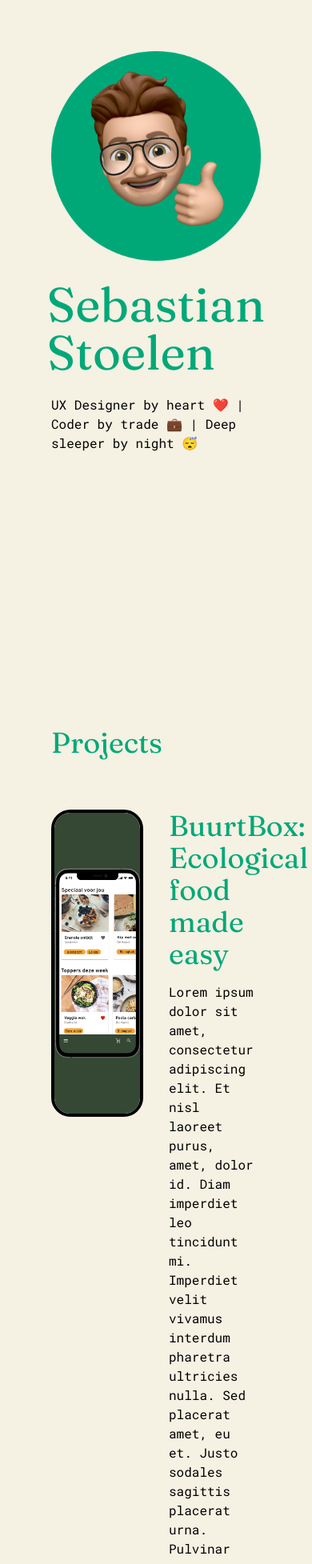
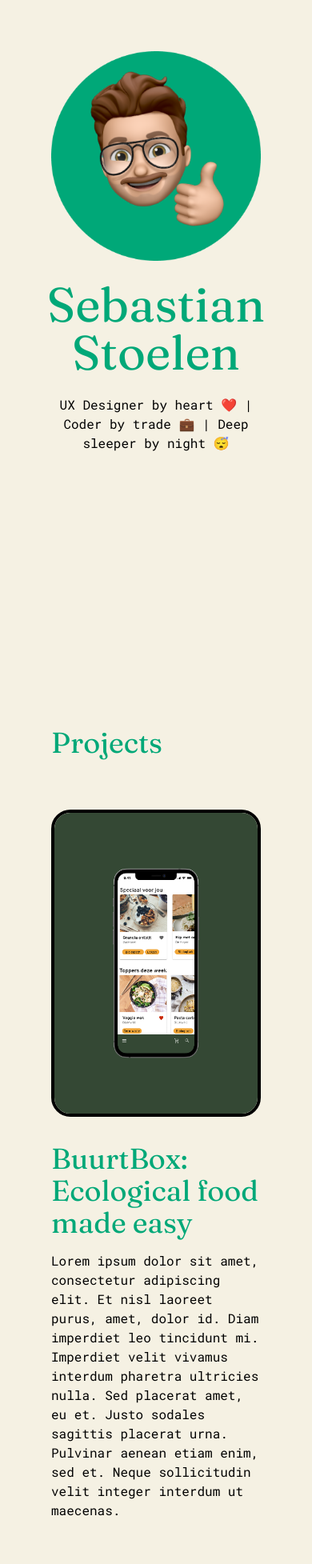
Before and after one commit to sebastianstoelen/portfolio, a Vue app: page / in a window 390 px wide. Shown: the top 1955 px of the page at 80% size. Built offline with nearby package versions, Linux system fonts and the light colour scheme.

Commit message:
Improve responsiveness

```diff
--- a/src/components/Hello.vue
+++ b/src/components/Hello.vue
@@ -1,12 +1,12 @@
 <template>
   <div class="flex flex-col items-center space-y-6">
     <img class="w-96" src="/src/assets/images/avatar.png" />
-    <h1 class="font-header font-black text-primary text-6xl">
+    <h1 class="font-header font-black text-primary text-6xl text-center">
       Sebastian Stoelen
     </h1>
-    <p class="font-body">
+    <div class="font-body text-center">
       UX Designer by heart ❤️ | Coder by trade 💼 | Deep sleeper by night 😴
-    </p>
+    </div>
   </div>
 </template>
 <script lang="ts">
--- a/src/components/ProjectSummary.vue
+++ b/src/components/ProjectSummary.vue
@@ -1,5 +1,5 @@
 <template>
-  <div class="grid grid-cols-2 align-middle gap-8">
+  <div class="grid md:grid-cols-2 align-middle gap-8">
     <img
       class="
         col-auto
```
